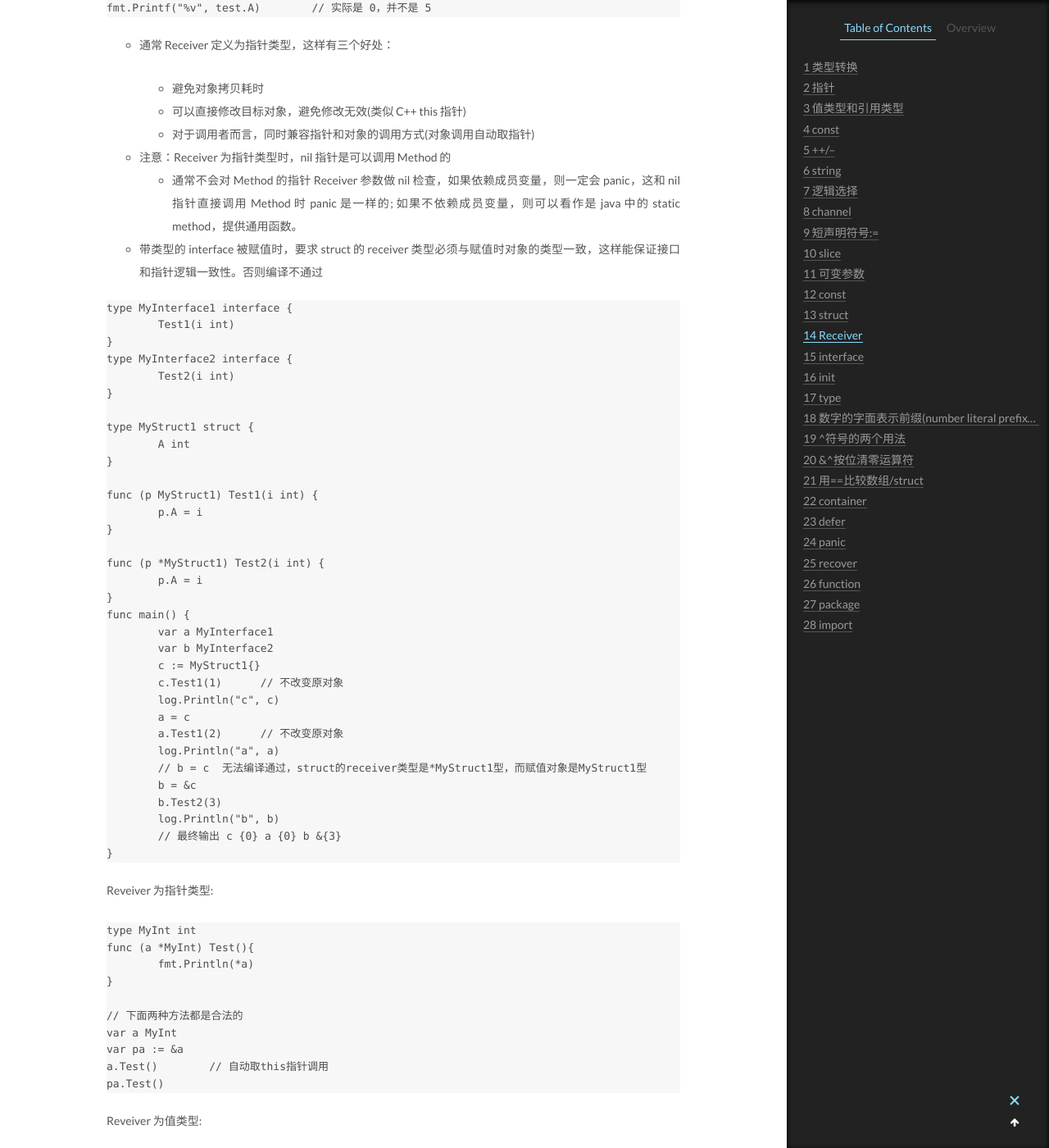
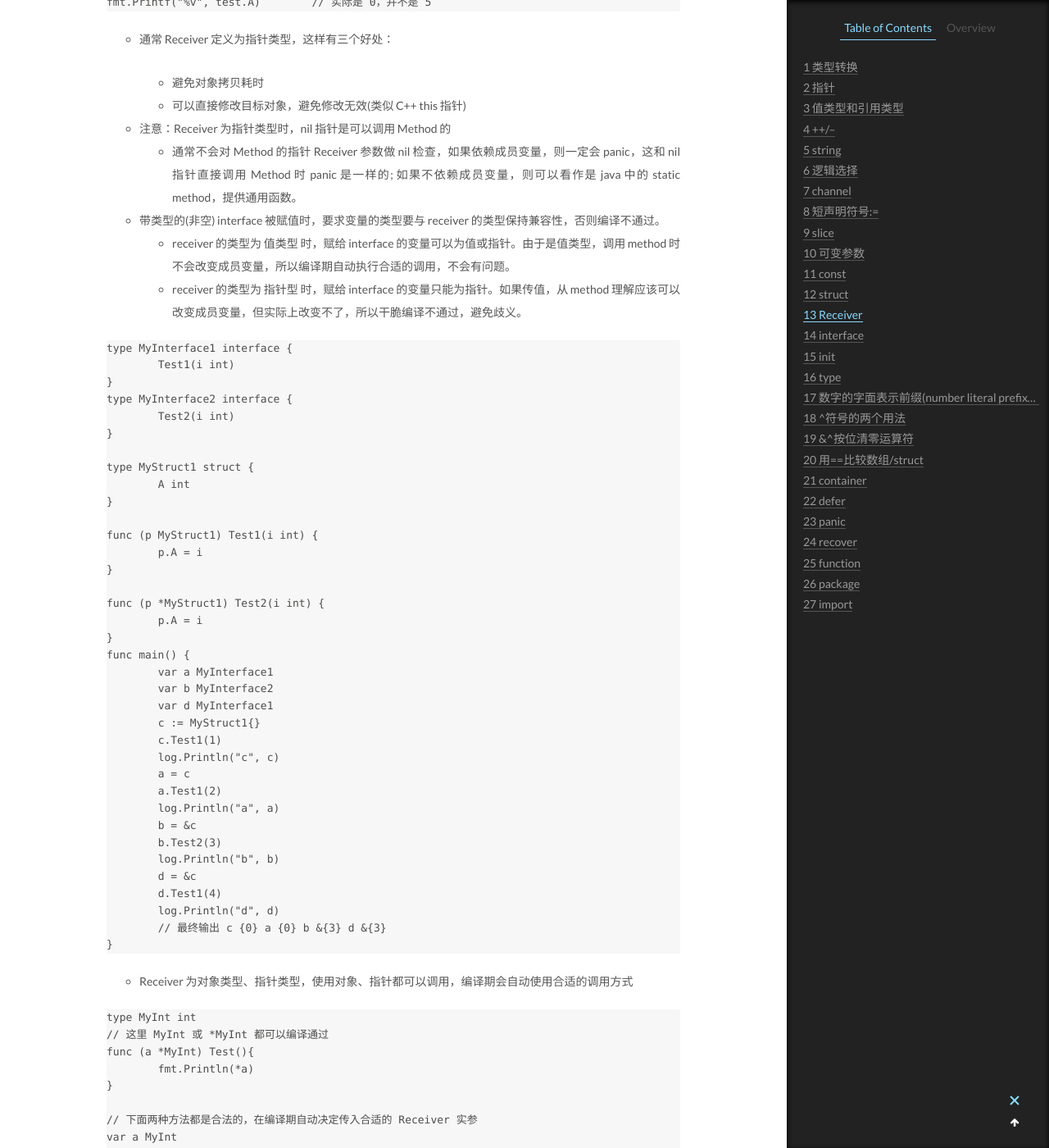
Before and after one commit to CodeHunter2006/CodeHunter2006.github.io, a Jekyll site: the page built from _posts/2018-11-28-Go_Syntax.md, in a window 1280 px wide and 1400 px high, scrolled down 10339 px. Shown: the whole window at 82% size. Built offline with Jekyll 4.4.1, drawn with Linux system fonts in a browser that asks for light colours; some of the changed text lies outside the part shown.

Commit message:
[doc]: add contents.

````diff
--- a/_posts/2018-11-28-Go_Syntax.md
+++ b/_posts/2018-11-28-Go_Syntax.md
@@ -29,14 +29,10 @@
   - 基本数据类型 int、float、bool、string 以及数组和 struct
 - 引用类型：变量存储的是一个地址，这个地址存储最终的值。(大容量部分的)内存通常在堆上分配。通过 GC 回收
   - 引用类型：指针、interface、slice、map、chan
-  - 指针不是一般的数据类型，其内的值不能修改，Go 不允许修改指针指向的地址
+  - 指针不是一般的数据类型，其内的值不能直接以地址值修改
   - slice 传参时，本质是对象复制，所以变更 len、扩容，都会导致函数内外对象不一致
   - 指针、interface 和 slice 一样，都是按值传参，只不过本身有指针性质
   - map、chan 与上面不同，其底层类型是指针型，Go 为其自动增加了`*`操作，相当于 C++中的引用类型。所以函数内外，对 map 和 chan 变量除了赋值操作外都可以保持对象的一致性。
-
-## const
-
-Go 中无法定义常量数组
 
 ## ++/--
 
@@ -320,6 +316,8 @@
 sli2 := new([2]int)	// new 创建一个 len 为 2，cap 为 2 的 slice 的指针
 ```
 
+- 使用 make 初始化 slice 时，至少要传一个 size 参数，表示 len
+
 ### slice 字面量定义
 
 由于 Go 编译时会根据最后一个符号判断是否换行编译，所以下面这种定义方式会无法编译通过：
@@ -366,6 +364,8 @@
 ```
 
 ## const
+
+Go 中无法定义常量数组、常量指针
 
 - 利用 iota 可以方便的定义枚举常量
 
@@ -446,12 +446,13 @@
 
   1. 避免对象拷贝耗时
   2. 可以直接修改目标对象，避免修改无效(类似 C++ this 指针)
-  3. 对于调用者而言，同时兼容指针和对象的调用方式(对象调用自动取指针)
 
 - 注意：Receiver 为指针类型时，nil 指针是可以调用 Method 的
   - 通常不会对 Method 的指针 Receiver 参数做 nil 检查，如果依赖成员变量，则一定会 panic，这和 nil 指针直接调用 Method 时 panic 是一样的; 如果不依赖成员变量，则可以看作是 java 中的 static method，提供通用函数。
 
-* 带类型的 interface 被赋值时，要求 struct 的 receiver 类型必须与赋值时对象的类型一致，这样能保证接口和指针逻辑一致性。否则编译不通过
+* 带类型的(非空) interface 被赋值时，要求变量的类型要与 receiver 的类型保持兼容性，否则编译不通过。
+  - receiver 的类型为 值类型 时，赋给 interface 的变量可以为值或指针。由于是值类型，调用 method 时不会改变成员变量，所以编译期自动执行合适的调用，不会有问题。
+  - receiver 的类型为 指针型 时，赋给 interface 的变量只能为指针。如果传值，从 method 理解应该可以改变成员变量，但实际上改变不了，所以干脆编译不通过，避免歧义。
 
 ```Golang
 type MyInterface1 interface {
@@ -475,47 +476,37 @@
 func main() {
 	var a MyInterface1
 	var b MyInterface2
+	var d MyInterface1
 	c := MyStruct1{}
-	c.Test1(1)	// 不改变原对象
+	c.Test1(1)
 	log.Println("c", c)
 	a = c
-	a.Test1(2)	// 不改变原对象
+	a.Test1(2)
 	log.Println("a", a)
-	// b = c  无法编译通过，struct的receiver类型是*MyStruct1型，而赋值对象是MyStruct1型
 	b = &c
 	b.Test2(3)
 	log.Println("b", b)
-	// 最终输出 c {0} a {0} b &{3}
+	d = &c
+	d.Test1(4)
+	log.Println("d", d)
+	// 最终输出 c {0} a {0} b &{3} d &{3}
 }
 ```
 
-Reveiver 为指针类型:
+- Receiver 为对象类型、指针类型，使用对象、指针都可以调用，编译期会自动使用合适的调用方式
 
 ```Golang
 type MyInt int
+// 这里 MyInt 或 *MyInt 都可以编译通过
 func (a *MyInt) Test(){
 	fmt.Println(*a)
 }
 
-// 下面两种方法都是合法的
+// 下面两种方法都是合法的，在编译期自动决定传入合适的 Receiver 实参
 var a MyInt
-var pa := &a
-a.Test()	// 自动取this指针调用
+var pa = &a
+a.Test()
 pa.Test()
-```
-
-Reveiver 为值类型:
-
-```Golang
-type MyInt int
-func (a MyInt) Test(){
-	fmt.Println(a)
-}
-
-var a MyInt
-var pa := &a
-a.Test()
-pa.Test()	// 编译错误，类型不匹配
 ```
 
 由 Interface 进行调用，会自动转换，兼容各种类型：
````
Also changed, not shown: _posts/2019-10-27-Go_CMD.md (+2 -2 lines).
